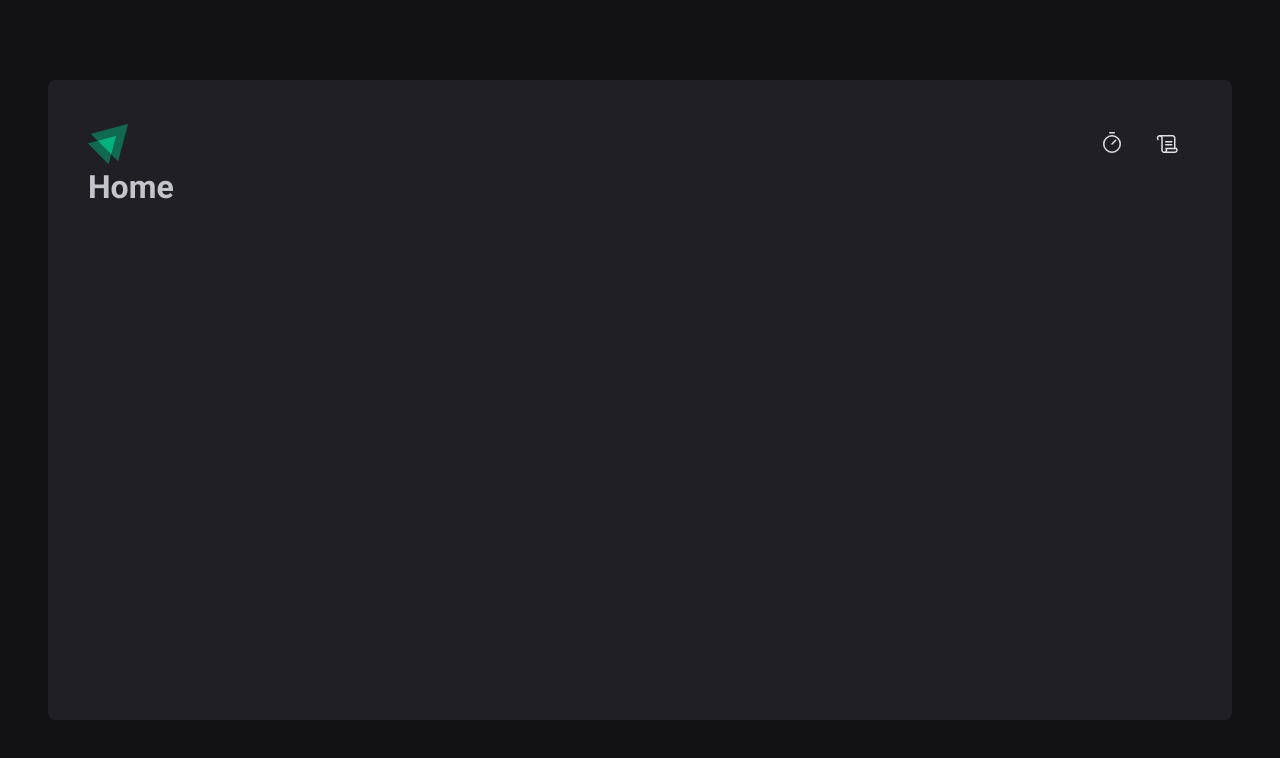
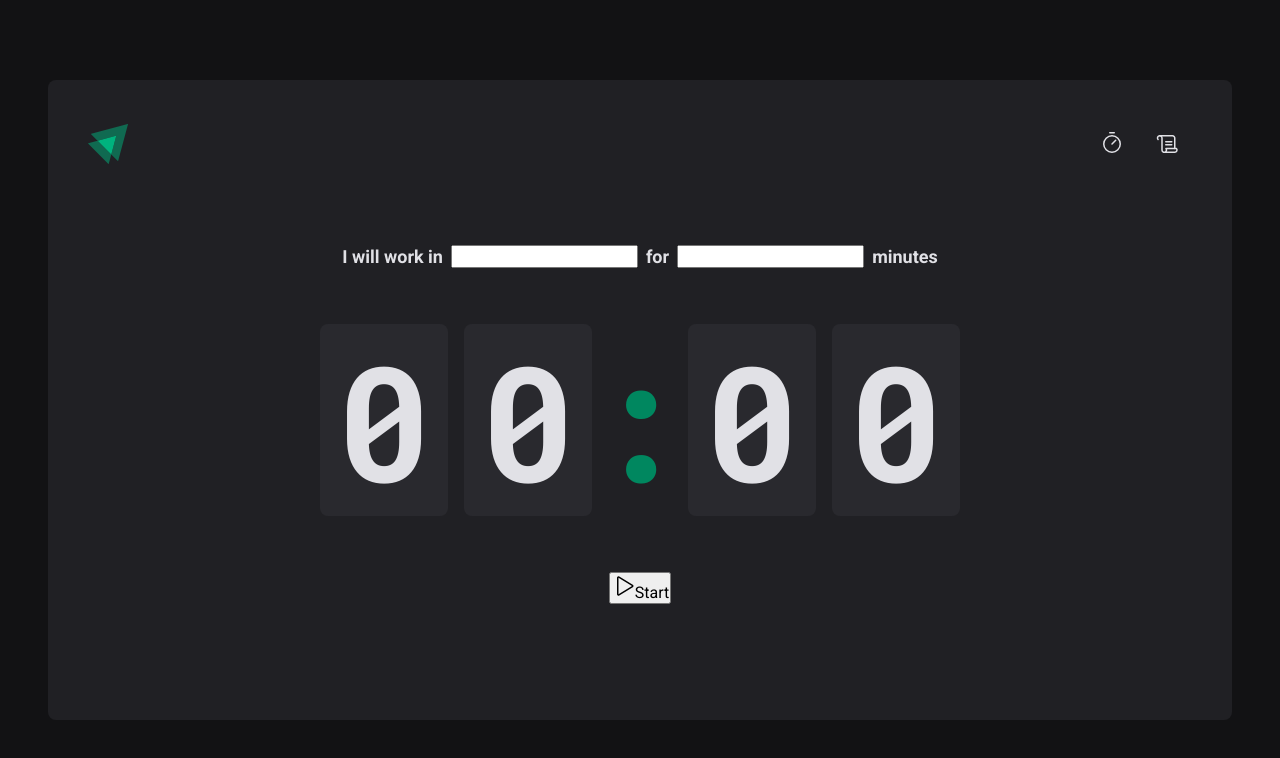
Before and after one commit to o-yurimaciel/ignite-timer-ts, a React (Vite) app: page / in a window 1280 px wide. Shown: the top 758 px of the page. Built offline with nearby package versions, Linux system fonts and the light colour scheme.

Commit message:
update home page

```diff
--- a/src/pages/Home/index.tsx
+++ b/src/pages/Home/index.tsx
@@ -1,3 +1,36 @@
+import { Play } from 'phosphor-react'
+import {
+  CountdownContainer,
+  FormContainer,
+  HomeContainer,
+  Separator,
+} from './styles'
+
 export function Home() {
-  return <h1>Home</h1>
+  return (
+    <HomeContainer>
+      <form action="">
+        <FormContainer>
+          <label htmlFor="task">I will work in</label>
+          <input id="task" />
+          <label htmlFor="">for</label>
+          <input type="number" id="minutesAmount" />
+          <span>minutes</span>
+        </FormContainer>
+
+        <CountdownContainer>
+          <span>0</span>
+          <span>0</span>
+          <Separator>:</Separator>
+          <span>0</span>
+          <span>0</span>
+        </CountdownContainer>
+
+        <button type="submit">
+          <Play size={24} />
+          Start
+        </button>
+      </form>
+    </HomeContainer>
+  )
 }
--- /dev/null
+++ b/src/pages/Home/styles.ts
@@ -0,0 +1,51 @@
+import styled from 'styled-components'
+
+export const HomeContainer = styled.main`
+  flex: 1;
+  display: flex;
+  flex-direction: column;
+  align-items: center;
+  justify-content: center;
+
+  form {
+    display: flex;
+    flex-direction: column;
+    align-items: center;
+    gap: 3.5rem;
+  }
+`
+export const FormContainer = styled.div`
+  width: 100%;
+  display: flex;
+  align-items: center;
+  justify-content: center;
+  gap: 0.5rem;
+  color: ${(props) => props.theme['gray-100']};
+  font-size: 1.125rem;
+  font-weight: bold;
+  flex-wrap: wrap;
+`
+
+export const CountdownContainer = styled.div`
+  font-family: 'Roboto Mono', monospace;
+  font-size: 10rem;
+  line-height: 8rem;
+  color: ${(props) => props.theme['gray-100']};
+  display: flex;
+  gap: 1rem;
+
+  span {
+    background: ${(props) => props.theme['gray-700']};
+    padding: 2rem 1rem;
+    border-radius: 8px;
+  }
+`
+
+export const Separator = styled.div`
+  padding: 2rem 0;
+  color: ${(props) => props.theme['green-500']};
+  width: 4rem;
+  overflow: hidden;
+  display: flex;
+  justify-content: center;
+`
--- a/src/styles/global.ts
+++ b/src/styles/global.ts
@@ -15,6 +15,7 @@
     body {
         background: ${(props) => props.theme['gray-900']};
         color: ${(props) => props.theme['gray-300']};
+        --webkit-font-smoothing: antialiased;
     }
 
     body, input, textarea, button {
```
